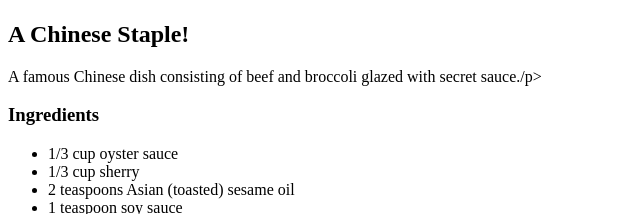
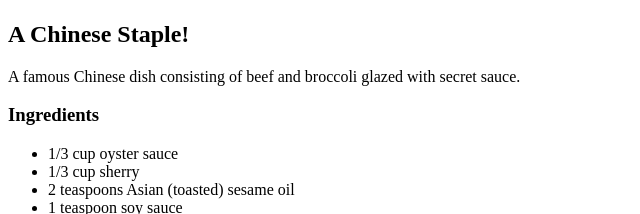
Before and after one commit to wandoukin/odin-recipes, a plain HTML site: page recipes/beef-and-broccoli.html in a window 1280 px wide. Shown: the part 583-797 px from the top of the page, 0-640 px from the left. Drawn offline with Linux system fonts and the light colour scheme.

Commit message:
Correct closing bracket paragraph error

```diff
--- a/recipes/beef-and-broccoli.html
+++ b/recipes/beef-and-broccoli.html
@@ -9,7 +9,7 @@
         <h1>Beef and Broccoli</h1>
         <img src="../images/beef-and-broccoli.jpg" alt="Beef and Broccoli image">
         <h2>A Chinese Staple!</h2>
-        <p>A famous Chinese dish consisting of beef and broccoli glazed with secret sauce./p>
+        <p>A famous Chinese dish consisting of beef and broccoli glazed with secret sauce.</p>
         <h3>Ingredients</h3>
         <ul>
             <li>1/3 cup oyster sauce</li>
```
